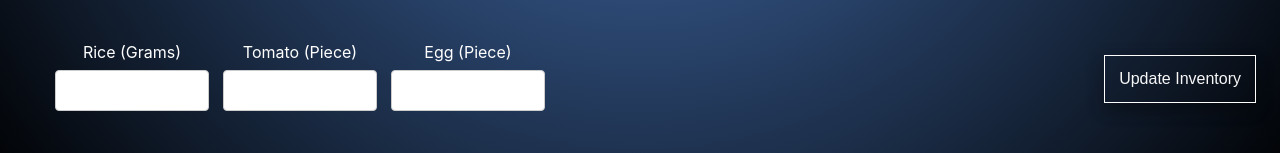
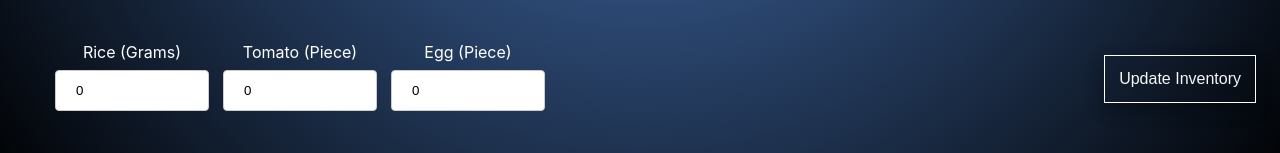
Before and after one commit to semihsatir9/neYapsak, a React (Create React App) app in the folder neyapsak/: page /userpage in a window 1280 px wide. Shown: the part 790-943 px from the top of the page. Built offline with nearby package versions, Linux system fonts and the light colour scheme; no server answers.

Commit message:
adjusted to code to show the inv on page load

```diff
--- a/neyapsak/src/pages/UserPage.js
+++ b/neyapsak/src/pages/UserPage.js
@@ -47,19 +47,17 @@ function UserPage() {
             setIng_rice(response.data[0].ingrAmount);
             setIng_tomato(response.data[1].ingrAmount);
             setIng_egg(response.data[2].ingrAmount);
-            console.log(response.data[2].ingrAmount);
         });
     }
 
     useEffect(() => {
-        fetch('/initialize')
-        .then(response => response.json())
 
         Axios.get("http://localhost:3001/login").then((response) => {
             if(response.data.loggedIn == true){
                 setUserid(response.data.user[0].userId)
                 useridtitle = response.data.user[0].userId
                 setStatus("Welcome " + response.data.user[0].username + " with ID: " + useridtitle)
+
 
             }
             else{
@@ -69,6 +67,8 @@ function UserPage() {
         })
 
     }, [])
+
+    window.onload = initializeInventory();
 
     return(
 
@@ -80,7 +80,7 @@ function UserPage() {
                     }><span>Logout</span></button>
 
         </div>
-            <div className="align-left">
+            <div className="align-left" >
                 <form>
                 <h6>Optimization</h6>
                 <label>Q1: Do you plan on going to the supermarket?</label><br></br><br></br>
@@ -107,26 +107,25 @@ function UserPage() {
                 </form>
             </div>
 
+
             <div className="align-left">
                 <h6>User Inventory</h6>
-
                 <div className="ingredientBox"> Rice (Grams)
-                <input type="text" name="rice" id="rice" onChange={setIng_rice} required/>
+                <input type="text" name="rice" id="rice" value={ing_rice} onChange={setIng_rice} required/>
                 </div>
 
                 <div className="ingredientBox"> Tomato (Piece)
-                <input type="text" name="tomato" id="tomato" onChange={setIng_tomato} required/>
+                <input type="text" name="tomato" id="tomato" value={ing_tomato} onChange={setIng_tomato} required/>
                 </div>
 
                 <div className="ingredientBox"> Egg (Piece)
-                <input type="text" name="egg" id="egg" onChange={setIng_egg} required/>
+                <input type="text" name="egg" id="egg" value={ing_egg} onChange={setIng_egg} required/>
                 </div>
 
-                <button class="button align-right" onClick={
-                    initializeInventory
-                    }><span>Update Inventory</span></button>
+                <button class="button align-right"><span>Update Inventory</span></button>
 
                 </div>
+
 
     </div>
 
```
